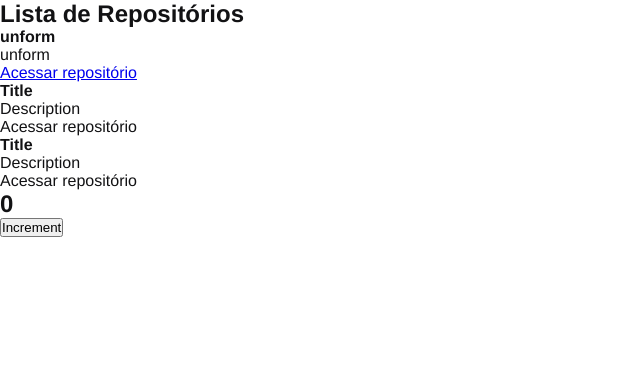
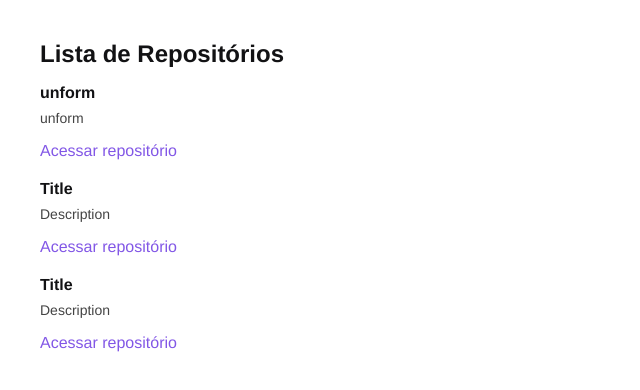
Before and after one commit to raphaelc0elh0/rocketseat-01-github-explorer, a React app: page / in a window 1280 px wide. Shown: the top 390 px of the page, without its empty margins (0-640 px from the left). Built offline with nearby package versions, Linux system fonts and the light colour scheme.

Commit message:
add: styles to repository list

```diff
--- a/src/App.jsx
+++ b/src/App.jsx
@@ -6,7 +6,6 @@ const App = () => {
   return (
     <>
       <RepositoryList />
-      <Counter />
     </>
   )
 }
--- a/src/components/RepositoryList.jsx
+++ b/src/components/RepositoryList.jsx
@@ -1,4 +1,5 @@
 import { RepositoryItem } from './RepositoryItem'
+import '../styles/repositories.scss'
 
 const repository = {
   name: 'unform',
--- /dev/null
+++ b/src/styles/repositories.scss
@@ -0,0 +1,33 @@
+.repository-list {
+  margin: 40px;
+  h1 {
+    margin-bottom: 16px;
+  }
+
+  ul {
+    list-style: none;
+
+    li {
+      & + li {
+        margin-top: 20px;
+      }
+
+      p {
+        font-size: 14px;
+        color: #444;
+        margin-top: 8px;
+      }
+
+      a {
+        display: inline-block;
+        margin-top: 16px;
+        text-decoration: none;
+        color: #8257e6;
+      }
+
+      a:hover {
+        filter: brightness(0.7);
+      }
+    }
+  }
+}
```
